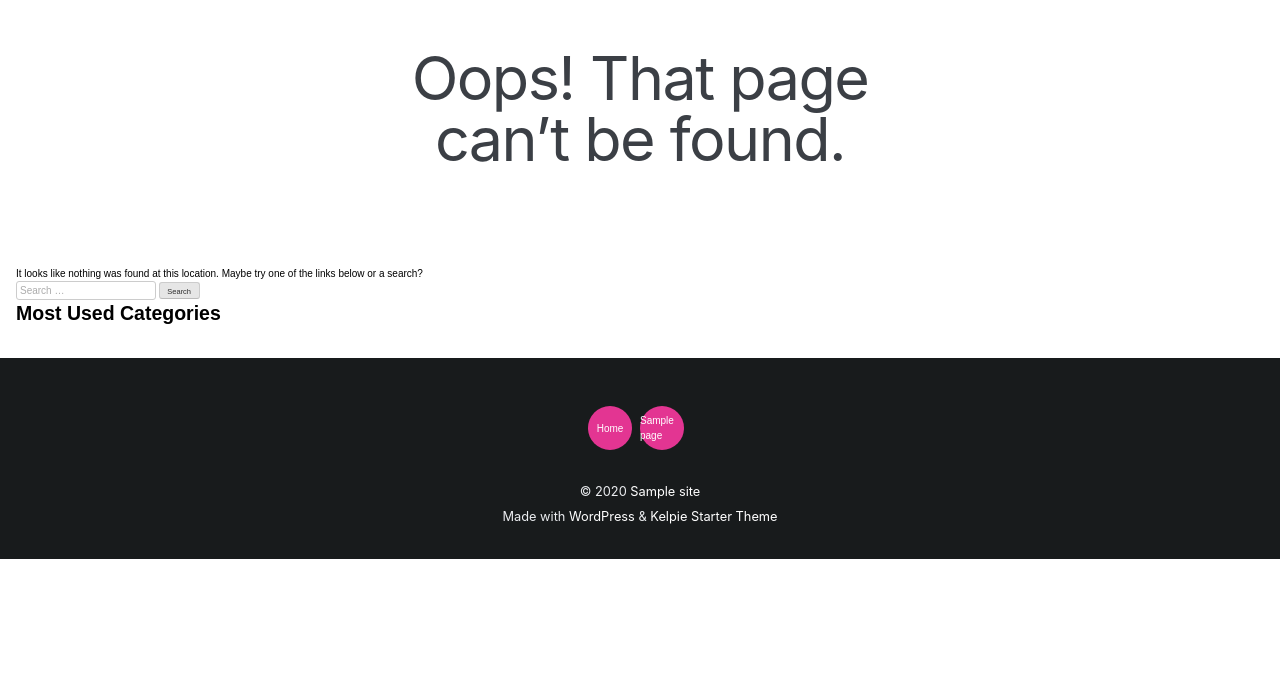
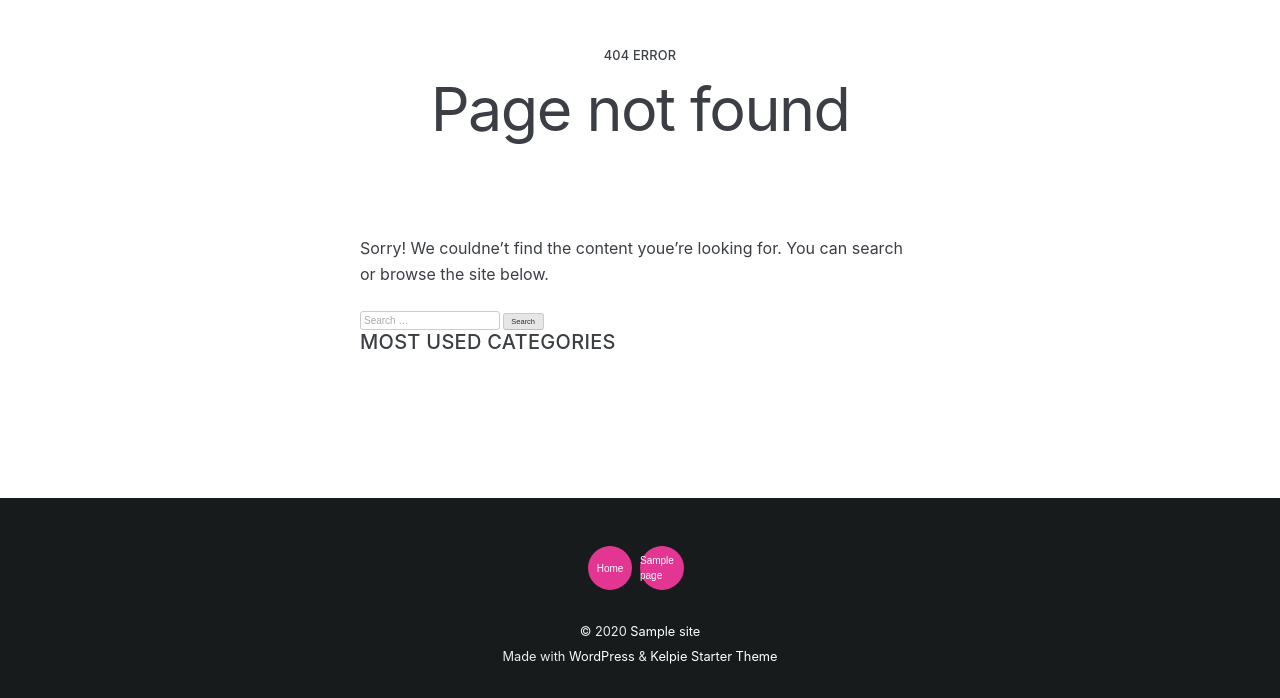
Before and after one commit to octopusthink/kelpie, a WordPress theme: template themes/kelpie/404.php in a window 1280 px wide. Shown: the part 79-777 px from the top of the page. Run offline with PHP 8.4 and a stand-in for WordPress, Linux system fonts and the light colour scheme; the site name, menu and one post (Sample post) are stand-ins, and other content is empty; some libraries are stand-ins or nearby versions.

Commit message:
feat: Style 404 (a bit hacky yet!)

```diff
--- a/themes/kelpie/404.php
+++ b/themes/kelpie/404.php
@@ -15,12 +15,15 @@ get_header(); ?>
 
 		<section class="error-404 not-found">
 			<header class="page-header kelpie-page-header">
-				<h1 class="page-title kelpie-page-title"><?php esc_html_e( 'Oops! That page can&rsquo;t be found.', 'kelpie' ); ?></h1>
+				<span class="kelpie-archive-type">404 Error</span>
+				<h1 class="page-title kelpie-page-title"><?php esc_html_e( 'Page not found', 'kelpie' ); ?></h1>
 			</header><!-- .page-header -->
 
-			<div class="page-content">
-				<p><?php esc_html_e( 'It looks like nothing was found at this location. Maybe try one of the links below or a search?', 'kelpie' ); ?></p>
+			<div class="page-content kelpie-page-content">
+				<p><?php esc_html_e( 'Sorry! We couldne’t find the content youe’re looking for. You can search or browse the site below.', 'kelpie' ); ?></p>
+			</div>
 
+			<div class="kelpie-404-widgets kelpie-page-content">
 				<?php
 					get_search_form();
 
@@ -53,7 +56,7 @@ get_header(); ?>
 					the_widget( 'WP_Widget_Tag_Cloud' );
 				?>
 
-			</div><!-- .page-content -->
+			</div><!-- .kelpie-404-widgets -->
 		</section><!-- .error-404 -->
 
 	</main><!-- #primary -->
--- /dev/null
+++ b/themes/kelpie/assets/scss/components/pages/_404.scss
@@ -0,0 +1,15 @@
+/*--------------------------------------------------------------
+# 404 Page
+--------------------------------------------------------------*/
+.kelpie-404-widgets {
+	margin: 0 auto get( $spacing, 'xxl' );
+	max-width: get( $site, 'max-content-width' );
+}
+
+.kelpie-404-widgets {
+	.widgettitle,
+	.widget-title {
+		@include typography( metadata, large );
+		margin-bottom: get( $spacing, 's' );
+	}
+}
--- a/themes/kelpie/assets/scss/components/site/_widgets.scss
+++ b/themes/kelpie/assets/scss/components/site/_widgets.scss
@@ -6,10 +6,15 @@
 }
 
 .widget {
-  margin: 0 0 1.5em;
-  /* Make sure select elements fit in widgets. */
+	margin-bottom: get( $spacing, 'm' );
 }
 
+.widgettitle,
+.widget-title {
+	@include typography( metadata, large );
+}
+
+/* Make sure select elements fit in widgets. */
 .widget select {
-  max-width: 100%;
+	max-width: 100%;
 }
```
Also changed, not shown: themes/kelpie/style.css.
